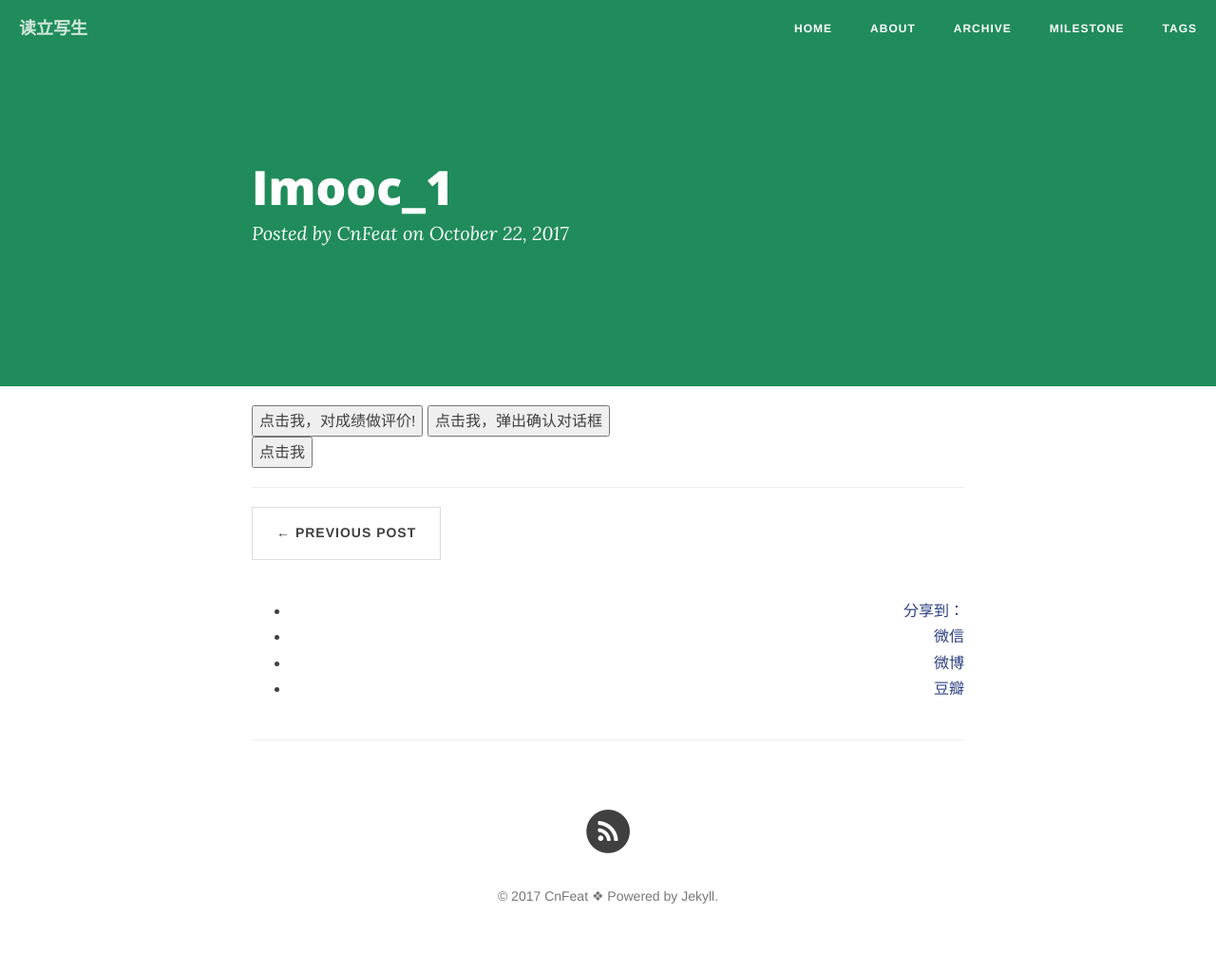
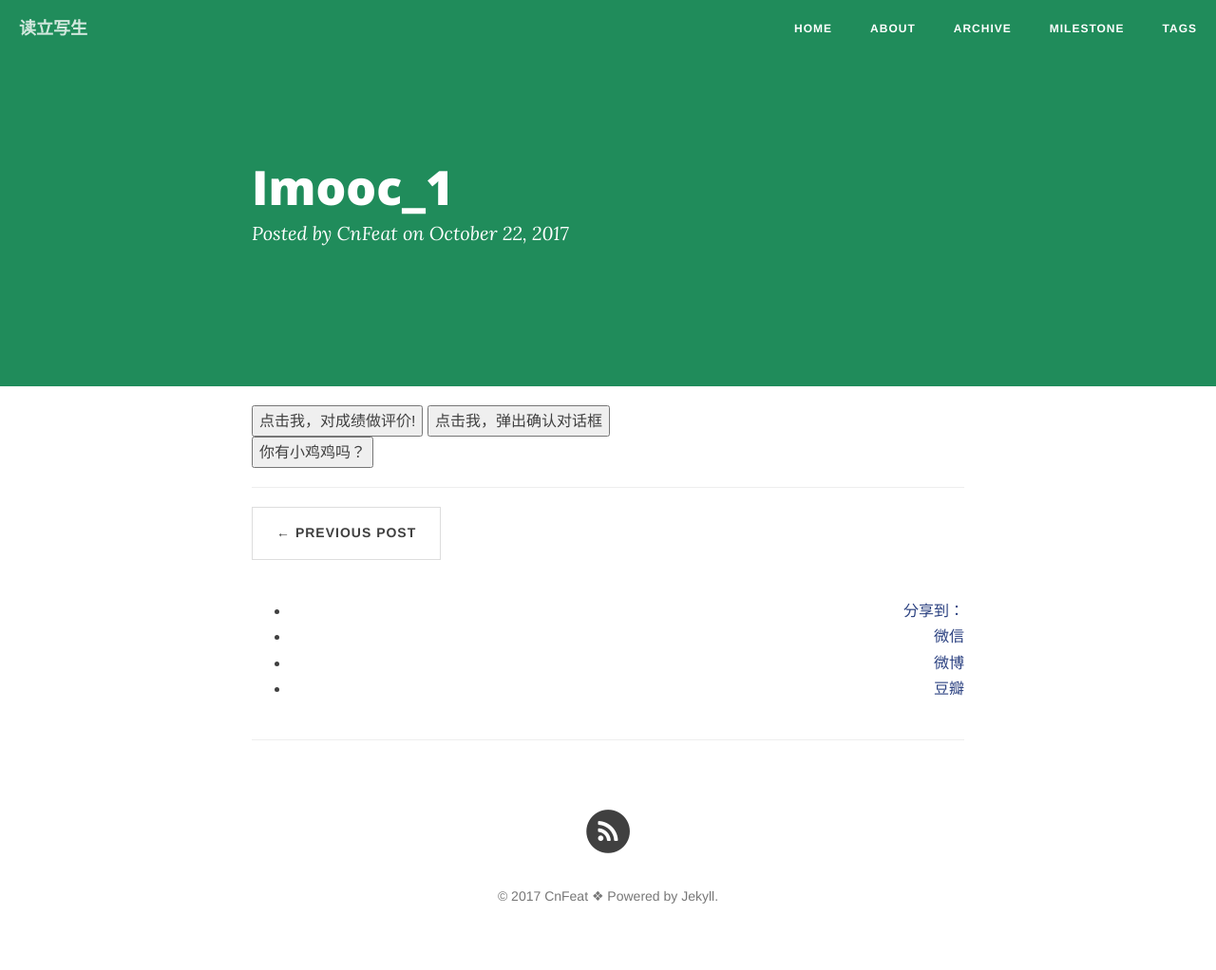
Before and after one commit to qq15/blog.io, a Jekyll site: the page _posts/2017-10-22-imooc_1.html, which Jekyll copies as it is, in a window 1280 px wide. Shown: the whole page at 95% size. Built offline with Jekyll 4.4.1, drawn with Linux system fonts in a browser that asks for light colours; nearby versions of some CDN libraries; comment, search, counter and statistics services are not loaded.

Commit message:
Update 2017-10-22-imooc_1.html

```diff
--- a/_posts/2017-10-22-imooc_1.html
+++ b/_posts/2017-10-22-imooc_1.html
@@ -50,7 +50,7 @@
 
 <input name="button" type="button" onClick="rec()" value="点击我，弹出确认对话框" />
 <form>
-    <input type="button"  value="点击我" onclick="contxt()" />
+    <input type="button"  value="你有小鸡鸡吗？" onclick="contxt()" />
 </form>
 </body>
 </html>
```
